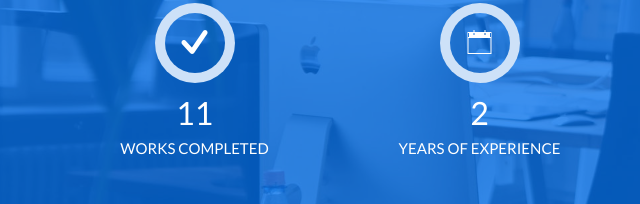
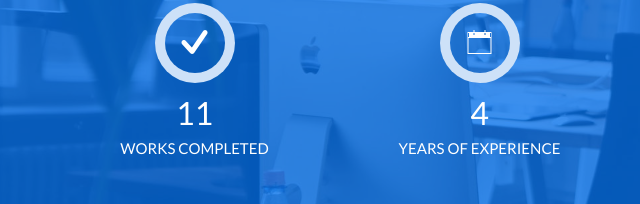
Before and after one commit to RAKIBJAWED/myportfolio, a plain HTML site: page index.html in a window 1280 px wide. Shown: the part 2456-2660 px from the top of the page, 18-658 px from the left. Drawn offline with Linux system fonts and the light colour scheme; files whose address does not match are found by name.

Commit message:
Update index.html

```diff
--- a/index.html
+++ b/index.html
@@ -275,7 +275,7 @@
               <span class="ico-circle"><i class="ion-ios-calendar-outline"></i></span>
             </div>
             <div class="counter-num">
-              <p class="counter">2</p>
+              <p class="counter">4</p>
               <span class="counter-text">YEARS OF EXPERIENCE</span>
             </div>
           </div>
```
